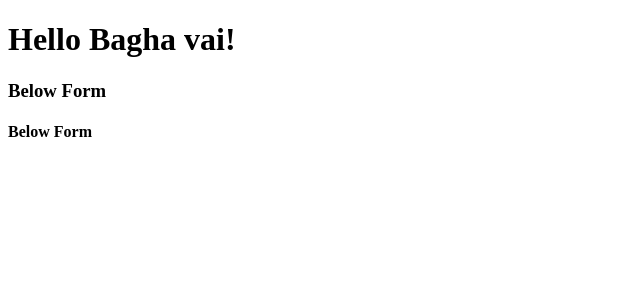
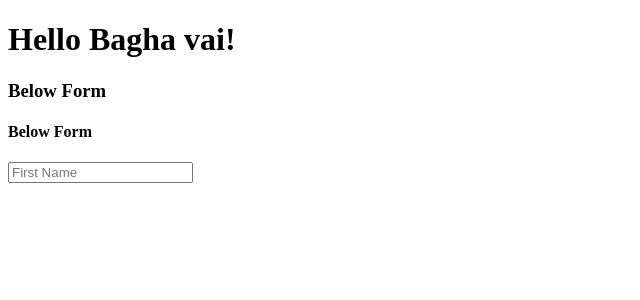
Before and after one commit to rubelamin/mypractice, a React (Vite) app: page / in a window 1280 px wide. Shown: the top 300 px of the page, without its empty margins (0-640 px from the left). Built offline with nearby package versions, Linux system fonts and the light colour scheme.

Commit message:
Multiple Line added

```diff
--- a/src/components/SecondHello.tsx
+++ b/src/components/SecondHello.tsx
@@ -4,6 +4,7 @@ export default function() {
       <>
            <h3>Below Form</h3>
         <h4>Below Form</h4>
+        <input type="text" placeholder="First Name" />
       </>
     );
 
```
